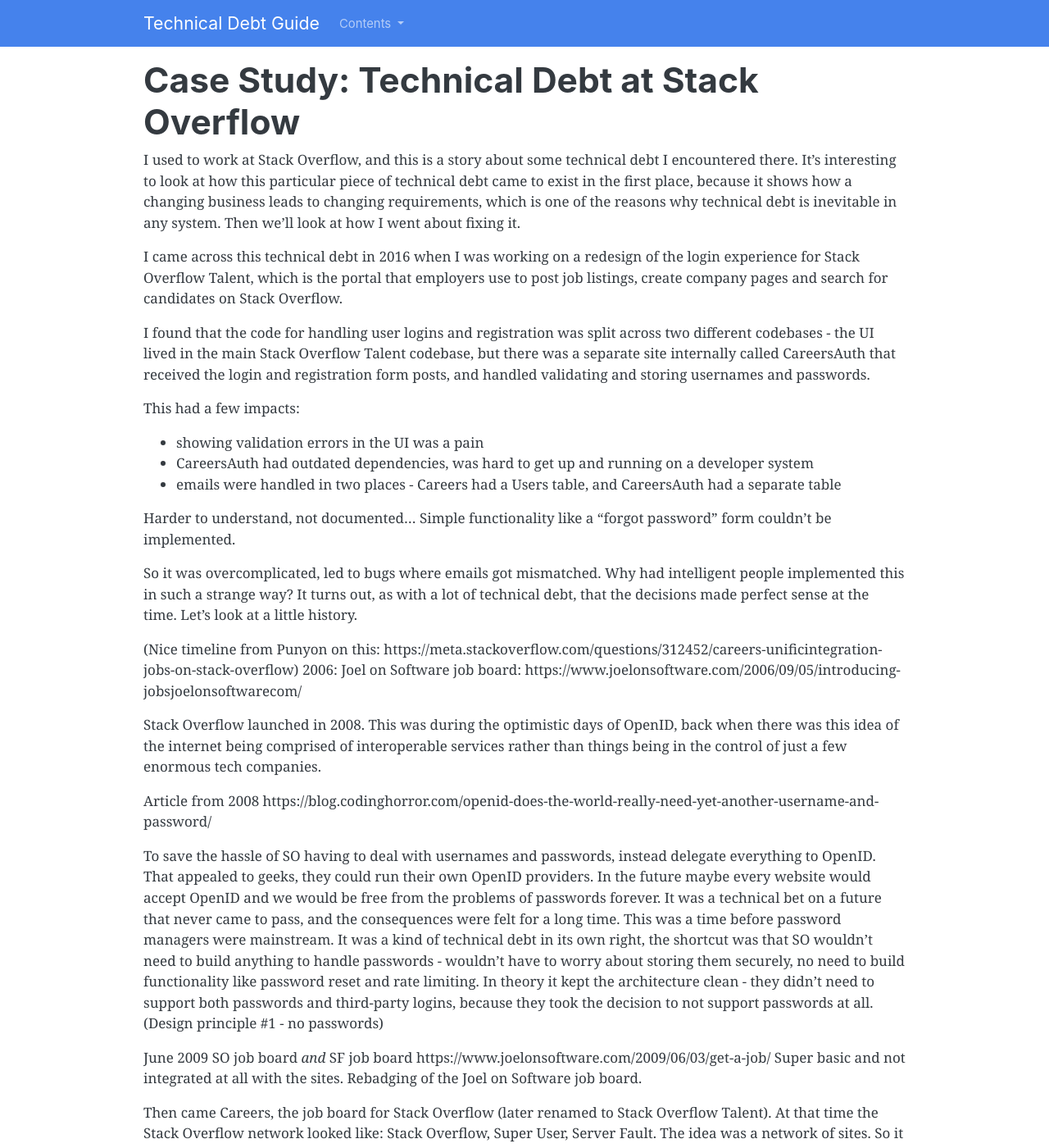
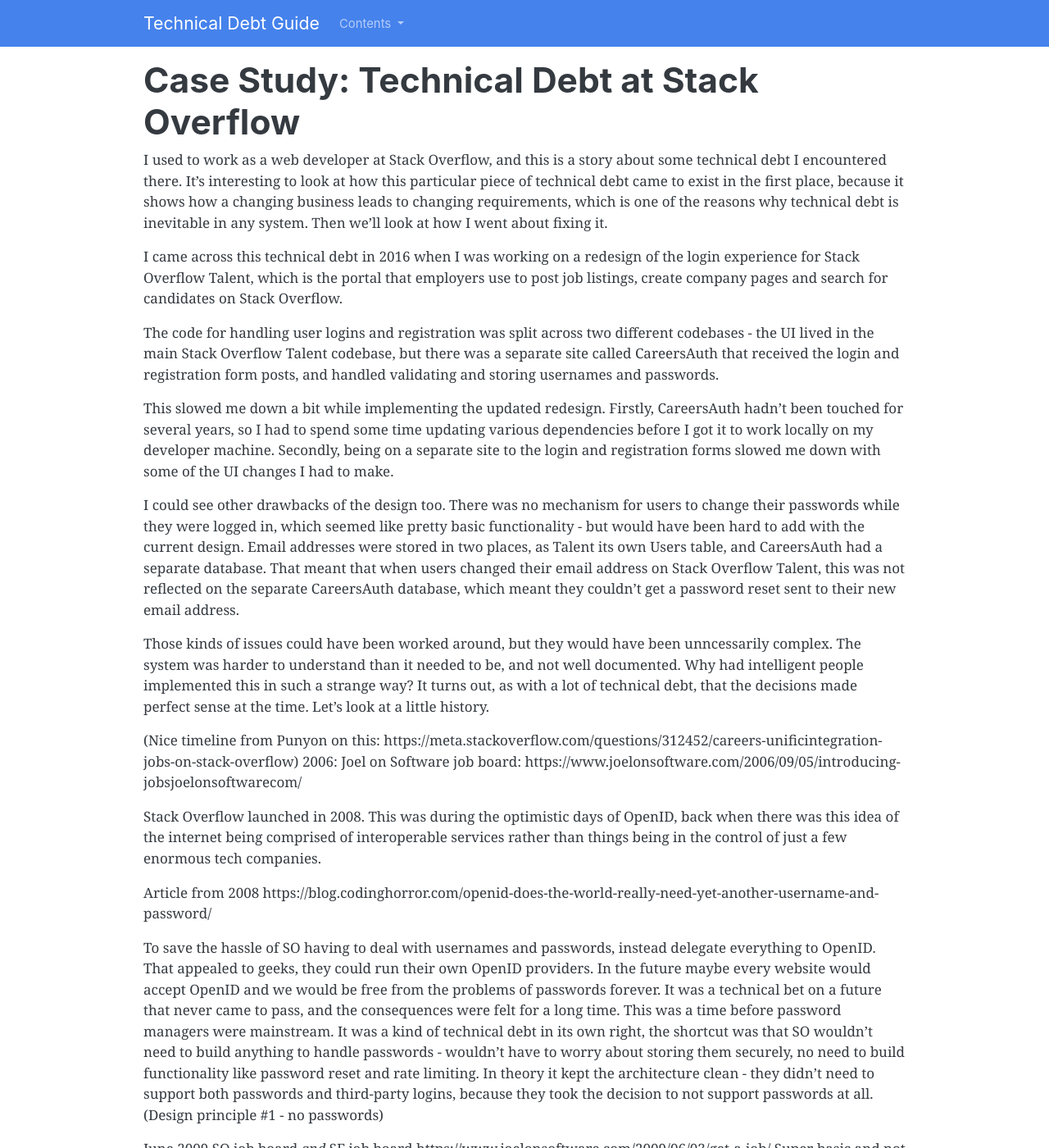
Before and after one commit to alexwarren/techdebtguide, a Jekyll site: the page built from articles/case-study-stack-overflow.md, in a window 1280 px wide and 1400 px high. Shown: the whole window at 82% size. Built offline with Jekyll 4.4.1, drawn with Linux system fonts in a browser that asks for light colours.

Commit message:
Update case-study-stack-overflow.md

```diff
--- a/articles/case-study-stack-overflow.md
+++ b/articles/case-study-stack-overflow.md
@@ -4,20 +4,17 @@ title: "Case Study: Technical Debt at Stack Overflow"
 permalink: case-study-stack-overflow
 ---
 
-I used to work at Stack Overflow, and this is a story about some technical debt I encountered there. It's interesting to look at how this particular piece of technical debt came to exist in the first place, because it shows how a changing business leads to changing requirements, which is one of the reasons why technical debt is inevitable in any system. Then we'll look at how I went about fixing it.
+I used to work as a web developer at Stack Overflow, and this is a story about some technical debt I encountered there. It's interesting to look at how this particular piece of technical debt came to exist in the first place, because it shows how a changing business leads to changing requirements, which is one of the reasons why technical debt is inevitable in any system. Then we'll look at how I went about fixing it.
 
 I came across this technical debt in 2016 when I was working on a redesign of the login experience for Stack Overflow Talent, which is the portal that employers use to post job listings, create company pages and search for candidates on Stack Overflow.
 
-I found that the code for handling user logins and registration was split across two different codebases - the UI lived in the main Stack Overflow Talent codebase, but there was a separate site internally called CareersAuth that received the login and registration form posts, and handled validating and storing usernames and passwords.
+The code for handling user logins and registration was split across two different codebases - the UI lived in the main Stack Overflow Talent codebase, but there was a separate site called CareersAuth that received the login and registration form posts, and handled validating and storing usernames and passwords.
 
-This had a few impacts:
-- showing validation errors in the UI was a pain
-- CareersAuth had outdated dependencies, was hard to get up and running on a developer system
-- emails were handled in two places - Careers had a Users table, and CareersAuth had a separate table
+This slowed me down a bit while implementing the updated redesign. Firstly, CareersAuth hadn't been touched for several years, so I had to spend some time updating various dependencies before I got it to work locally on my developer machine. Secondly, being on a separate site to the login and registration forms slowed me down with some of the UI changes I had to make.
 
-Harder to understand, not documented... Simple functionality like a "forgot password" form couldn't be implemented.
+I could see other drawbacks of the design too. There was no mechanism for users to change their passwords while they were logged in, which seemed like pretty basic functionality - but would have been hard to add with the current design. Email addresses were stored in two places, as Talent its own Users table, and CareersAuth had a separate database. That meant that when users changed their email address on Stack Overflow Talent, this was not reflected on the separate CareersAuth database, which meant they couldn't get a password reset sent to their new email address.
 
-So it was overcomplicated, led to bugs where emails got mismatched. Why had intelligent people implemented this in such a strange way? It turns out, as with a lot of technical debt, that the decisions made perfect sense at the time. Let's look at a little history.
+Those kinds of issues could have been worked around, but they would have been unncessarily complex. The system was harder to understand than it needed to be, and not well documented. Why had intelligent people implemented this in such a strange way? It turns out, as with a lot of technical debt, that the decisions made perfect sense at the time. Let's look at a little history.
 
 (Nice timeline from Punyon on this: https://meta.stackoverflow.com/questions/312452/careers-unificintegration-jobs-on-stack-overflow)
 2006: Joel on Software job board: https://www.joelonsoftware.com/2006/09/05/introducing-jobsjoelonsoftwarecom/
```
